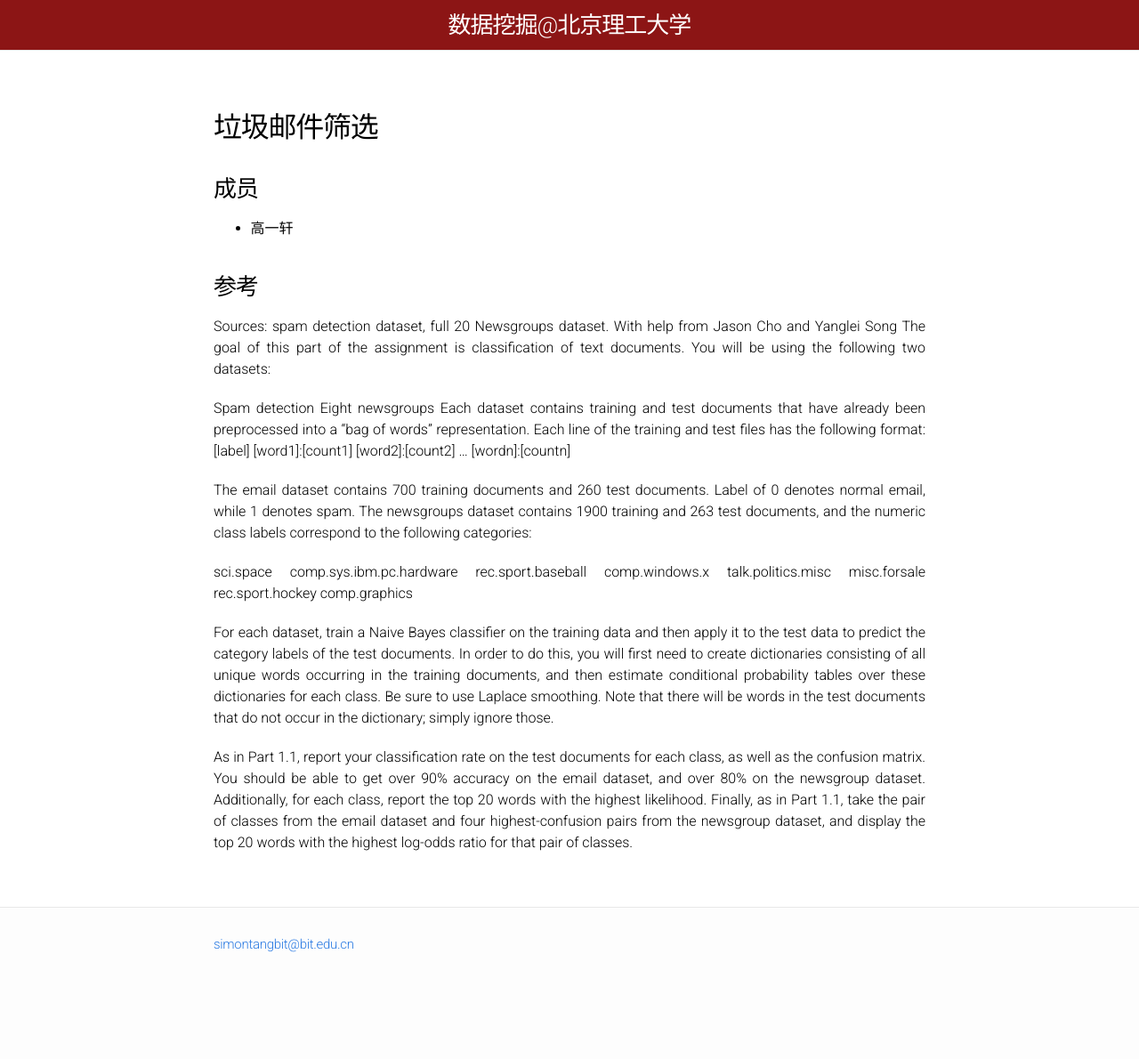
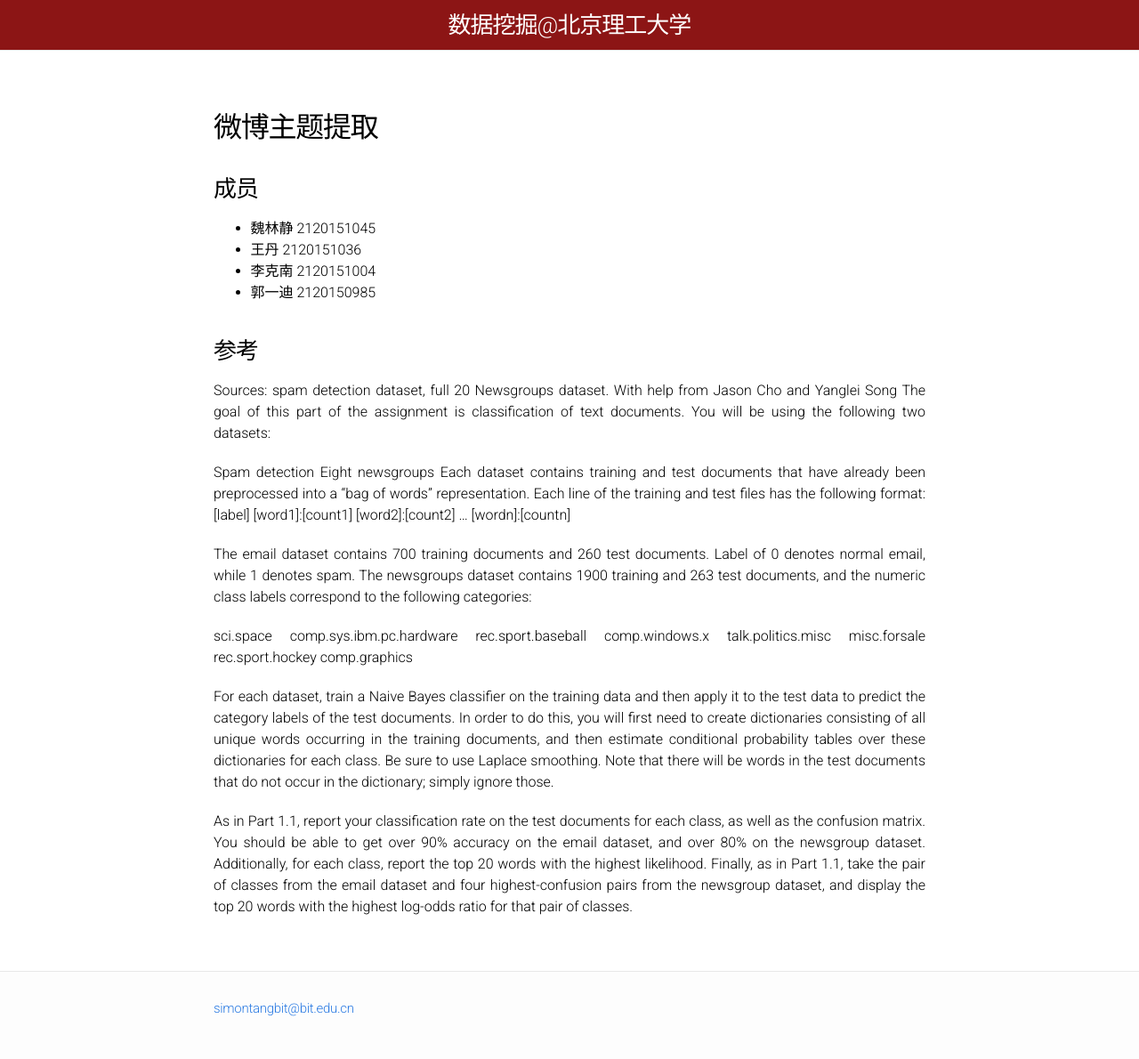
Before and after one commit to BITDM/bitdm.github.io, a Jekyll site: the page built from 2016/projects/p17/proposal.md, in a window 1280 px wide. Shown: the whole page at 89% size. Built offline with Jekyll 4.4.1, drawn with Linux system fonts in a browser that asks for light colours; before the commit the page ends 1118 px from its top, so only the background shows below that.

Commit message:
Update proposal.md

```diff
--- a/2016/projects/p17/proposal.md
+++ b/2016/projects/p17/proposal.md
@@ -4,11 +4,15 @@
 permalink: /projects/p17/proposal/
 ---
 
-## 垃圾邮件筛选
+## 微博主题提取
 
 ### 成员
 
-- 高一轩
+- 魏林静	2120151045
+- 王丹	2120151036
+- 李克南	2120151004
+- 郭一迪	2120150985
+
 
 ### 参考
 
```
